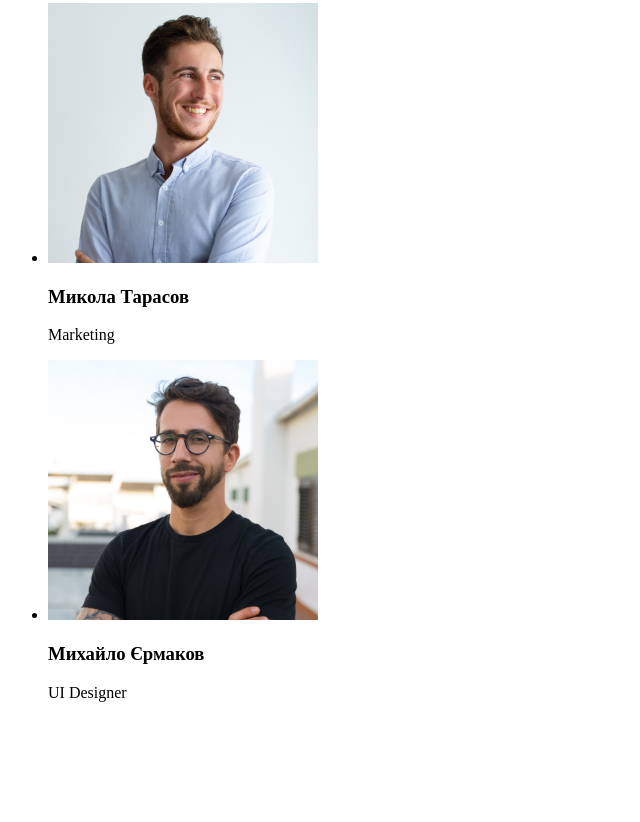
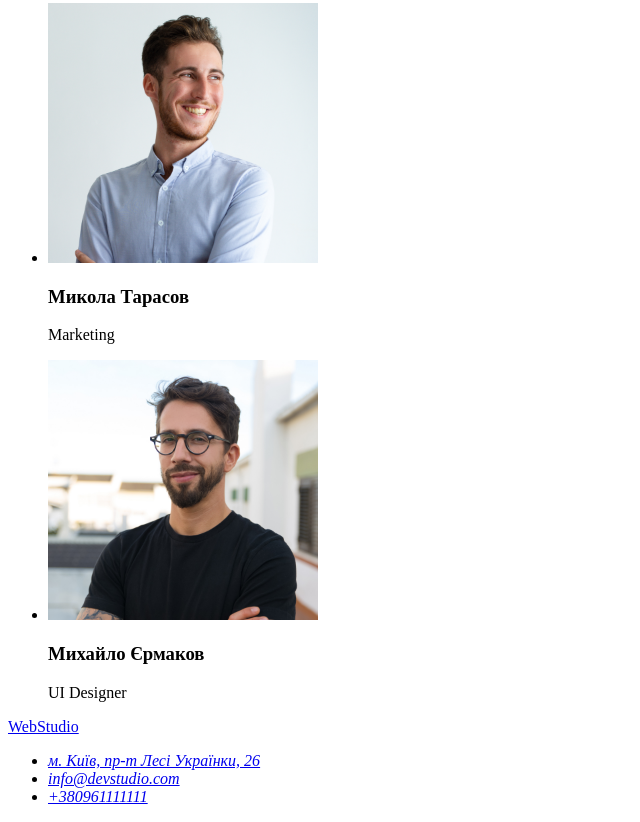
Before and after one commit to OleksiiMatviienko2022/goit-markup-hw-01, a plain HTML site: page index.html in a window 1280 px wide. Shown: the part 2353-3175 px from the top of the page, without its empty margins (0-640 px from the left). Before the commit the page ends 3071 px from the top, so only its background shows below. Drawn offline with Linux system fonts and the light colour scheme.

Commit message:
HM-01 WebStudio Final

```diff
--- a/index.html
+++ b/index.html
@@ -94,6 +94,15 @@
     </main>
 
     <footer>
+        <a href="/">WebStudio</a>
+        <address>
+            <ul>
+                <li> <a href="https://goo.gl/maps/CPtrU1FHBa2aNyZL9" target="_blank" rel="noopener noreferrer nofollow">м. Київ, пр-т Лесі Українки, 26</a></li>
+                <li> <a href="mailto:info@devstudio.com">info@devstudio.com </a></li>
+                <li> <a href="tel:+380961111111">+380961111111 </a></li>
+            </ul>
+          </address>
+
 
     </footer>
 </body>
```
